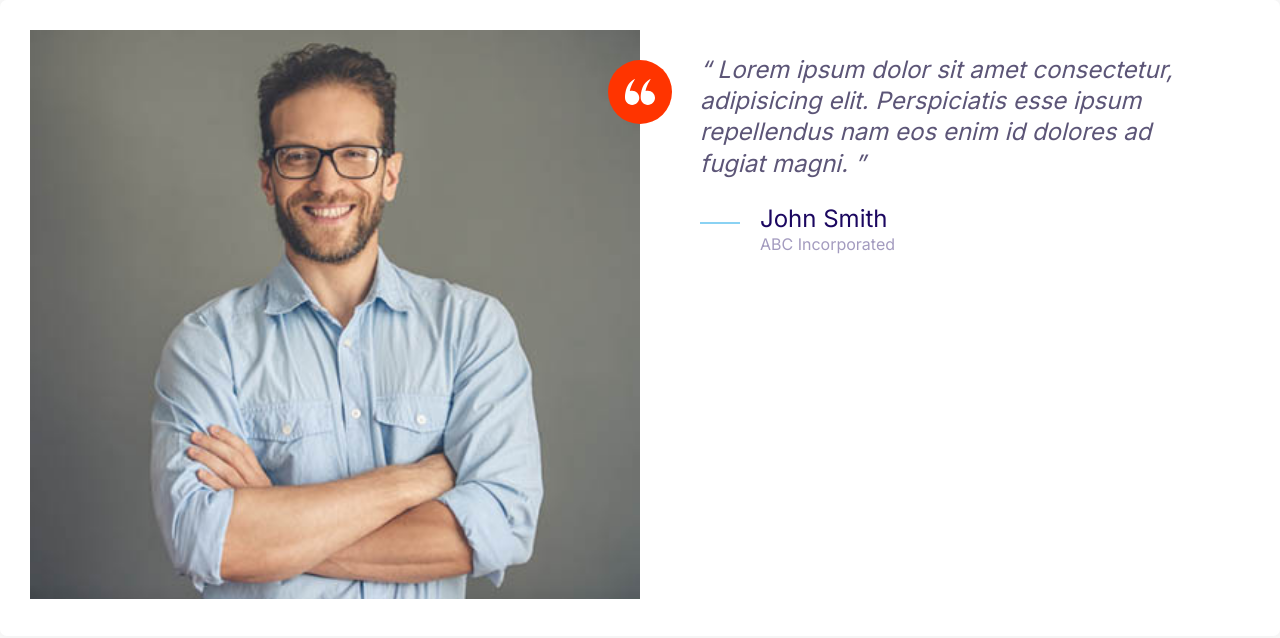
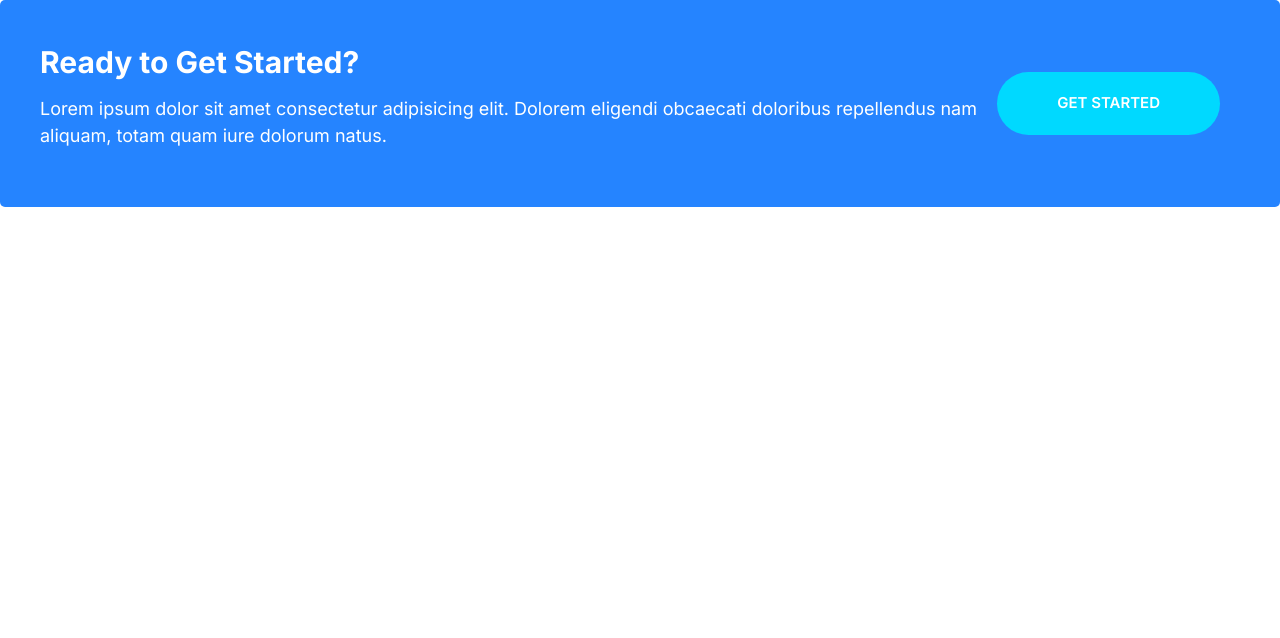
Before and after one commit to mokh-web-dev/cwdme, a plain HTML site: page index.html in a window 1280 px wide. Drawn offline with Linux system fonts and the light colour scheme.

Commit message:
Created callout and its styles.

```diff
--- a/css/styles.css
+++ b/css/styles.css
@@ -261,6 +261,11 @@ a {
   }
 }
 
+.btn--stretched {
+  padding-left: 6rem;
+  padding-right: 6rem;
+}
+
 /* Inputs */
 
 .input {
@@ -503,3 +508,45 @@ a {
     margin-left: 6rem;
   }
 }
+
+/* Callouts */
+
+.callout {
+  padding: 4rem;
+  border-radius: 5px;
+}
+
+.callout--primary {
+  background: var(--color-primary);
+  color: #fff;
+}
+
+.callout__heading {
+  color: #fff;
+  margin-top: 0;
+  font-size: 3rem;
+}
+
+.callout .btn {
+  justify-self: center;
+  align-self: center;
+}
+
+.callout__content {
+  text-align: center;
+}
+
+@media screen and (min-width: 768px) {
+  .callout .grid--1x2 {
+    grid-template-columns: 1fr auto;
+  }
+
+  .callout__content {
+    text-align: left;
+  }
+
+  .callout .btn {
+    justify-self: start;
+    margin: 0 2rem;
+  }
+}
--- a/index.html
+++ b/index.html
@@ -18,36 +18,17 @@
     <title>Document</title>
   </head>
   <body>
-    <div class="card testimonial">
+    <div class="callout callout--primary">
       <div class="grid grid--1x2">
-        <div class="testimonial__image">
-          <img src="images/testimonial.jpg" alt="A happy smiling customer" />
-          <span class="icon-container icon-container--accent">
-            <svg class="icon icon--white icon--small">
-              <use xlink:href="images/sprite.svg#quotes"></use>
-            </svg>
-          </span>
+        <div class="callout__content">
+          <h2 class="callout__heading">Ready to Get Started?</h2>
+          <p>
+            Lorem ipsum dolor sit amet consectetur adipisicing elit. Dolorem
+            eligendi obcaecati doloribus repellendus nam aliquam, totam quam
+            iure dolorum natus.
+          </p>
         </div>
-        <blockquote class="quote">
-          <p class="quote__text">
-            Lorem ipsum dolor sit amet consectetur, adipisicing elit.
-            Perspiciatis esse ipsum repellendus nam eos enim id dolores ad
-            fugiat magni.
-          </p>
-          <footer>
-            <div class="media">
-              <div class="media__image">
-                <svg class="icon icon--primary quote__line">
-                  <use xlink:href="images/sprite.svg#line"></use>
-                </svg>
-              </div>
-              <div class="media__body">
-                <h3 class="media__title quote__author">John Smith</h3>
-                <p class="quote__company">ABC Incorporated</p>
-              </div>
-            </div>
-          </footer>
-        </blockquote>
+        <a href="#" class="btn btn--secondary btn--stretched">Get Started</a>
       </div>
     </div>
   </body>
```
Also changed, not shown: components/callout.html (added, +13 -0 lines).
